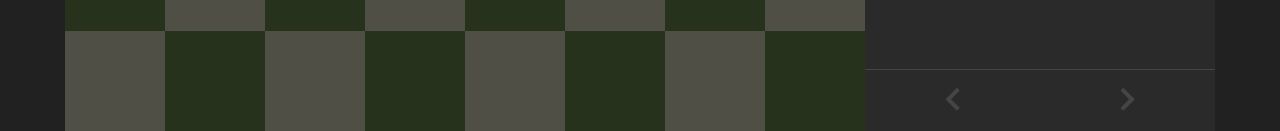
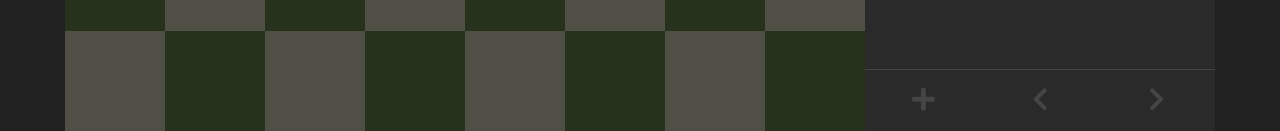
Before and after one commit to NSteczynski/Chess, a React app: page / in a window 1280 px wide. Shown: the part 669-800 px from the top of the page. Built offline with nearby package versions, Linux system fonts and the light colour scheme.

Commit message:
Add action to access game menu inside game.

```diff
--- a/src/app.tsx
+++ b/src/app.tsx
@@ -22,7 +22,7 @@ const App: React.FunctionComponent<{}> = () => {
     const color = getLastObject(state.historyMoves)?.isCheckmate ? getLastObject(state.historyMoves).piece.color : PlayerColor.WHITE
     const newScore = state.lastMove?.isCheckmate ? settings.score[color].value + 1 : settings.score[color].value - 1
     const winPlayer = state.lastMove?.isCheckmate ? color : undefined
-    return setSettings(prevState => ({ ...prevState, score: { ...prevState.score, [color]: { ...prevState.score[color], value: newScore } }, winPlayer }))
+    return setSettings(prevState => ({ ...prevState, score: { ...prevState.score, [color]: { ...prevState.score[color], value: newScore } }, winPlayer, showGameMenu: winPlayer != undefined }))
   }, [state.lastMove != undefined && state.lastMove.isCheckmate])
 
   const createPlayerPieces = (color: PlayerColor, offsetY: number, switchRows: boolean): Dictionary<Piece> => {
@@ -47,16 +47,14 @@ const App: React.FunctionComponent<{}> = () => {
   const onNewGame = (): void => {
     const whitePlayer = createPlayerPieces(PlayerColor.WHITE, 6, false)
     const blackPlayer = createPlayerPieces(PlayerColor.BLACK, 0, true)
-    if (settings.score[PlayerColor.WHITE].value > 0 || settings.score[PlayerColor.BLACK].value > 0)
-      setSettings(DefaultSettings)
+    setSettings(() => ({ ...DefaultSettings, showGameMenu: false }))
     return setState({ ...DefaultAppState, pieces: { ...whitePlayer, ...blackPlayer }, playerMove: PlayerColor.WHITE })
   }
 
   const onGameRematch = (): void => {
     const whitePlayer = createPlayerPieces(PlayerColor.WHITE, 6, false)
     const blackPlayer = createPlayerPieces(PlayerColor.BLACK, 0, true)
-    if (settings.score[PlayerColor.WHITE].value > 0 || settings.score[PlayerColor.BLACK].value > 0)
-      setSettings(prevState => ({ ...prevState, flip: !prevState.flip, winPlayer: undefined }))
+    setSettings(prevState => ({ ...prevState, flip: !prevState.flip, winPlayer: undefined, showGameMenu: false }))
     return setState({ ...DefaultAppState, pieces: { ...whitePlayer, ...blackPlayer }, playerMove: PlayerColor.WHITE })
   }
 
@@ -157,6 +155,10 @@ const App: React.FunctionComponent<{}> = () => {
     return updateAfterHistoryChange(move, pieces)
   }
 
+  const onShowGameMenuClick = (): void => {
+    return setSettings(prevState => ({ ...prevState, showGameMenu: !prevState.showGameMenu }))
+  }
+
   const onBackwardHistoryClick = (): void => {
     const historyMove = state.historyMoves[Object.keys(state.historyMoves).reverse().find(key => state.lastMove && state.historyMoves[key].id < state.lastMove.id) as string]
     if (historyMove == undefined && state.lastMove != undefined)
@@ -217,7 +219,7 @@ const App: React.FunctionComponent<{}> = () => {
   return (
     <React.Fragment>
       <div className="gameContainer">
-        {(settings.winPlayer || !Object.keys(state.pieces).length) && <GameMenu
+        {settings.showGameMenu && <GameMenu
           {...settings}
           onNewGame={onNewGame}
           onGameRematch={onGameRematch}
@@ -241,9 +243,11 @@ const App: React.FunctionComponent<{}> = () => {
         flip={settings.flip}
         historyMoves={state.historyMoves}
         lastMove={state.lastMove}
+        isShowGameMenuDisabled={settings.showGameMenu && !Object.keys(state.pieces).length}
         isBackwardDisabled={isBackwardDisabled}
         isForwardDisabled={isForwardDisabled}
         onHistoryMoveClick={onHistoryMoveClick}
+        onShowGameMenuClick={onShowGameMenuClick}
         onBackwardHistoryClick={onBackwardHistoryClick}
         onForwardHistoryClick={onForwardHistoryClick}
       />
--- a/src/components/gameInformation.tsx
+++ b/src/components/gameInformation.tsx
@@ -8,12 +8,14 @@ const GameInformation: React.FunctionComponent<{
   flip: boolean
   historyMoves: Dictionary<HistoryMove>
   lastMove: HistoryMove | undefined
+  isShowGameMenuDisabled: boolean
   isBackwardDisabled: boolean
   isForwardDisabled: boolean
   onHistoryMoveClick: (move: HistoryMove) => void
+  onShowGameMenuClick: () => void
   onBackwardHistoryClick: () => void
   onForwardHistoryClick: () => void
-}> = ({ score, flip, historyMoves, lastMove, onHistoryMoveClick, isBackwardDisabled, isForwardDisabled, onBackwardHistoryClick, onForwardHistoryClick }) => (
+}> = ({ score, flip, historyMoves, lastMove, onHistoryMoveClick, isShowGameMenuDisabled, isBackwardDisabled, isForwardDisabled, onShowGameMenuClick, onBackwardHistoryClick, onForwardHistoryClick }) => (
   <div className="gameInformation">
     <div className="score">
       <p>
@@ -28,8 +30,9 @@ const GameInformation: React.FunctionComponent<{
       onHistoryMoveClick={onHistoryMoveClick}
     />
     <div className="actions">
-      <button onClick={onBackwardHistoryClick} disabled={isBackwardDisabled}><i className="fas fa-chevron-left" ></i></button>
-      <button onClick={onForwardHistoryClick } disabled={isForwardDisabled }><i className="fas fa-chevron-right"></i></button>
+      <button onClick={onShowGameMenuClick   } disabled={isShowGameMenuDisabled}><i className="fas fa-plus" /></button>
+      <button onClick={onBackwardHistoryClick} disabled={isBackwardDisabled    }><i className="fas fa-chevron-left"  /></button>
+      <button onClick={onForwardHistoryClick } disabled={isForwardDisabled     }><i className="fas fa-chevron-right" /></button>
     </div>
   </div>
 )
--- a/src/core/settings.ts
+++ b/src/core/settings.ts
@@ -5,7 +5,8 @@ const DefaultSettings: Settings = {
   score: {
     [PlayerColor.WHITE]: { name: "Player1", value: 0 },
     [PlayerColor.BLACK]: { name: "Player2", value: 0 }
-  }
+  },
+  showGameMenu: true
 }
 
 export default DefaultSettings
--- a/src/core/types.ts
+++ b/src/core/types.ts
@@ -18,6 +18,8 @@ export interface Settings {
   flip: boolean
   /** The game score. */
   score: EnumDictionary<PlayerColor, Score>
+  /** Determines if game menu should be visible. */
+  showGameMenu: boolean
   /** The player that has won. */
   winPlayer?: PlayerColor
 }
```
